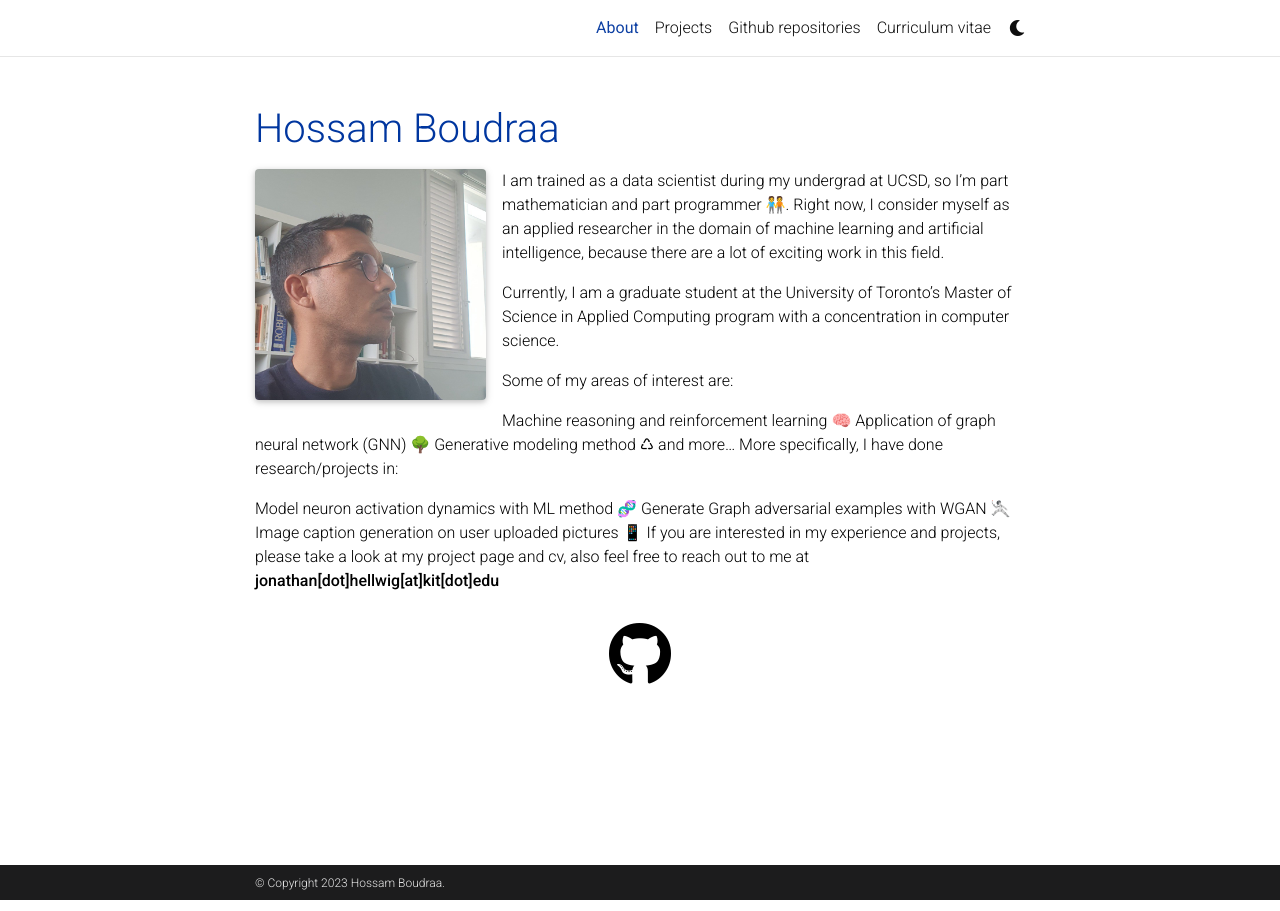
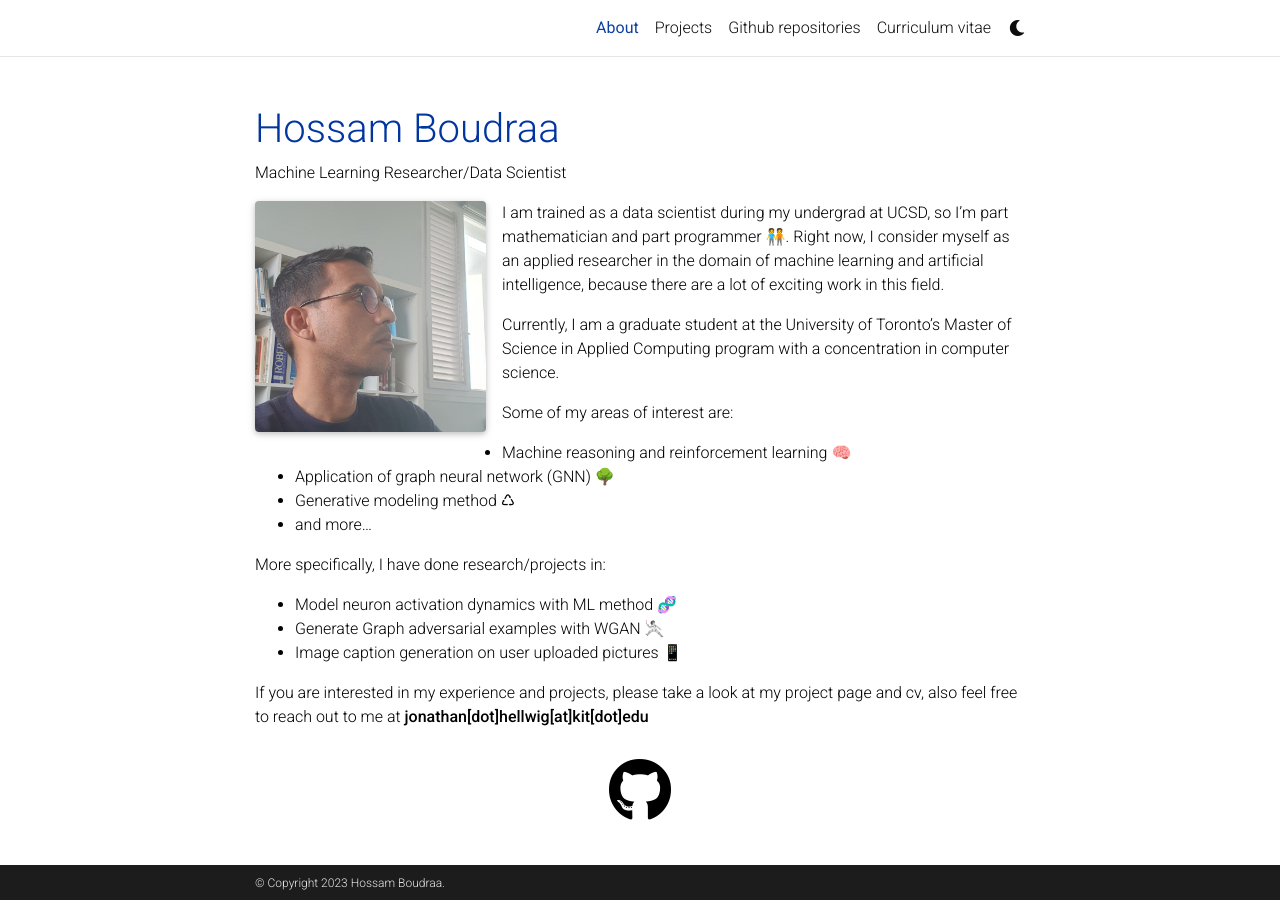
Before and after one commit to hsmwf/hhsmwf.github.io, a Jekyll site: the page built from _pages/about.md, in a window 1280 px wide. Built offline with Jekyll 4.4.1, drawn with Linux system fonts in a browser that asks for light colours; full-size pictures stand in for the smaller copies a plugin makes; comment, search, counter and statistics services are not loaded; a style sheet for code colours, icons or effects is not loaded.

Commit message:
Update about.md

```diff
--- a/_pages/about.md
+++ b/_pages/about.md
@@ -2,7 +2,7 @@
 layout: about
 title: About
 permalink: /
-subtitle:
+subtitle: Machine Learning Researcher/Data Scientist
 
 profile:
   align: left
@@ -20,13 +20,15 @@ Currently, I am a graduate student at the University of Toronto’s Master of Sc
 
 Some of my areas of interest are:
 
-Machine reasoning and reinforcement learning 🧠
-Application of graph neural network (GNN) 🌳
-Generative modeling method ♺
-and more…
+-  Machine reasoning and reinforcement learning 🧠
+-  Application of graph neural network (GNN) 🌳
+-  Generative modeling method ♺
+-  and more…
+
 More specifically, I have done research/projects in:
 
-Model neuron activation dynamics with ML method 🧬
-Generate Graph adversarial examples with WGAN 🤺
-Image caption generation on user uploaded pictures 📱
+-  Model neuron activation dynamics with ML method 🧬
+-  Generate Graph adversarial examples with WGAN 🤺
+-  Image caption generation on user uploaded pictures 📱
+
 If you are interested in my experience and projects, please take a look at my project page and cv, also feel free to reach out to me at **jonathan[dot]hellwig[at]kit[dot]edu**
```
